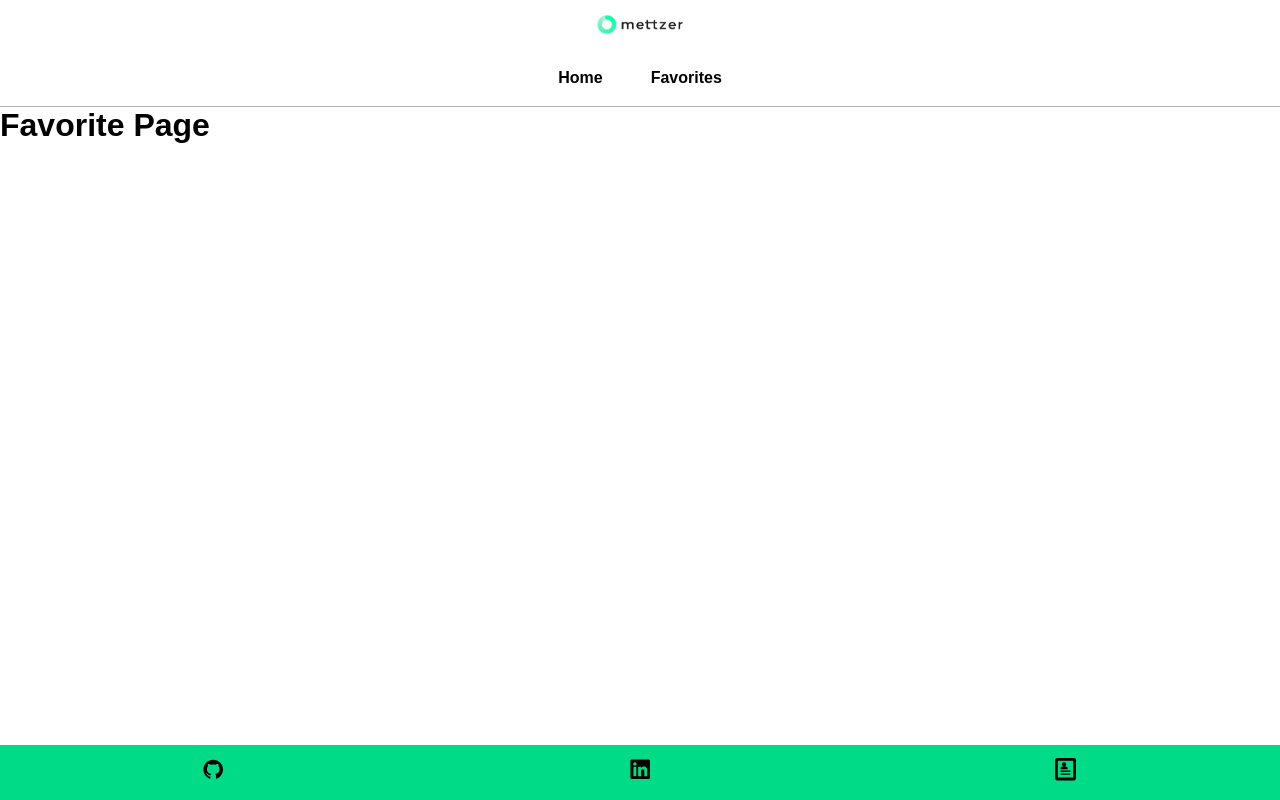
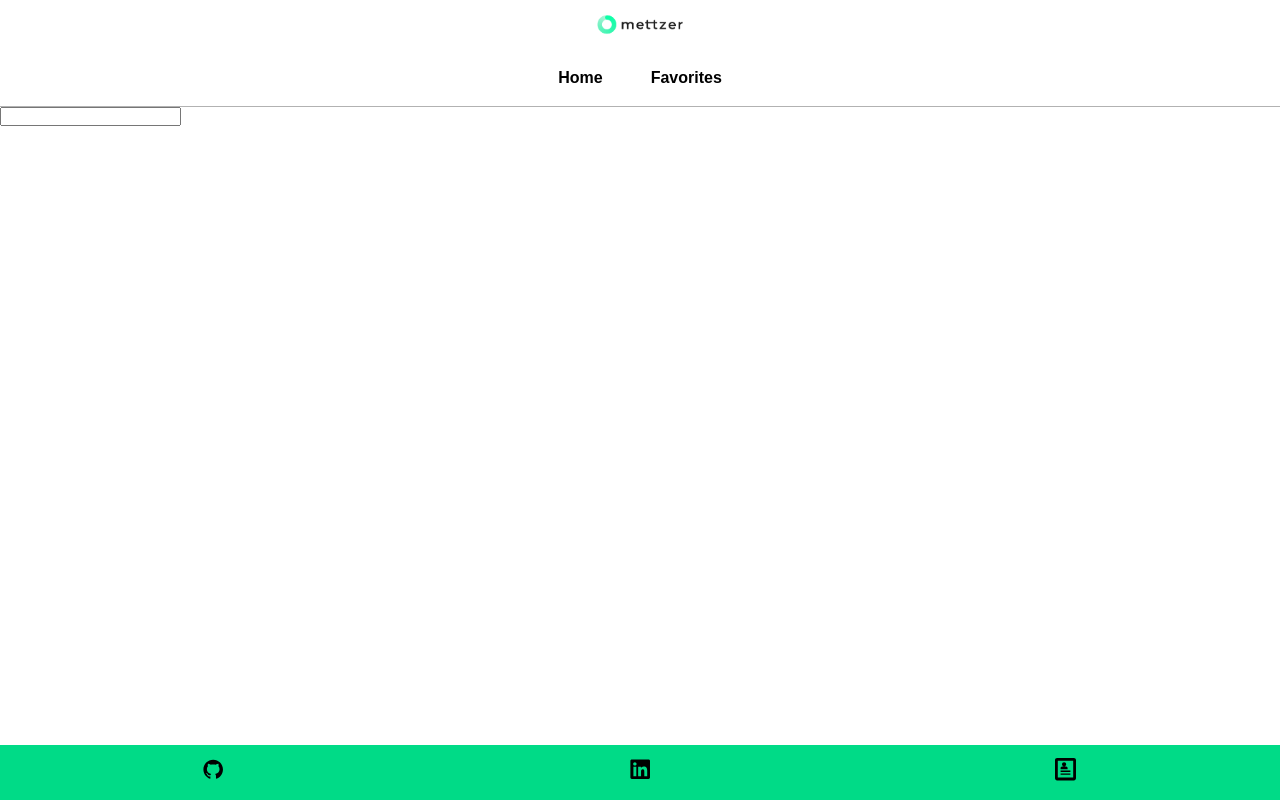
Before and after one commit to Lucky-ta/Mettzer, a Next.js app: page /favorites in a window 1280 px wide. Built offline with nearby package versions, Linux system fonts and the light colour scheme.

Commit message:
Create input component test

```diff
--- /dev/null
+++ b/src/components/SearchInput/SearchInput.tsx
@@ -0,0 +1,7 @@
+import React from 'react';
+
+function SearchInput() {
+  return <input type="text" />;
+}
+
+export default SearchInput;
--- a/src/pages/favorites.tsx
+++ b/src/pages/favorites.tsx
@@ -1,12 +1,13 @@
 import React from 'react';
 import Footer from '../components/Footer/Footer';
 import Header from '../components/Header/Header';
+import SearchInput from '../components/SearchInput/SearchInput';
 
 function Favorites() {
   return (
     <div>
       <Header />
-      <h1>Favorite Page</h1>
+      <SearchInput />
       <Footer />
     </div>
   );
--- a/src/pages/index.tsx
+++ b/src/pages/index.tsx
@@ -1,11 +1,13 @@
 import React from 'react';
 import Footer from '../components/Footer/Footer';
 import Header from '../components/Header/Header';
+import SearchInput from '../components/SearchInput/SearchInput';
 
 function Home() {
   return (
     <div>
       <Header />
+      <SearchInput />
       <Footer />
     </div>
   );
```
Also changed, not shown: 1 other file (tests, documents, lock files or other folders).
